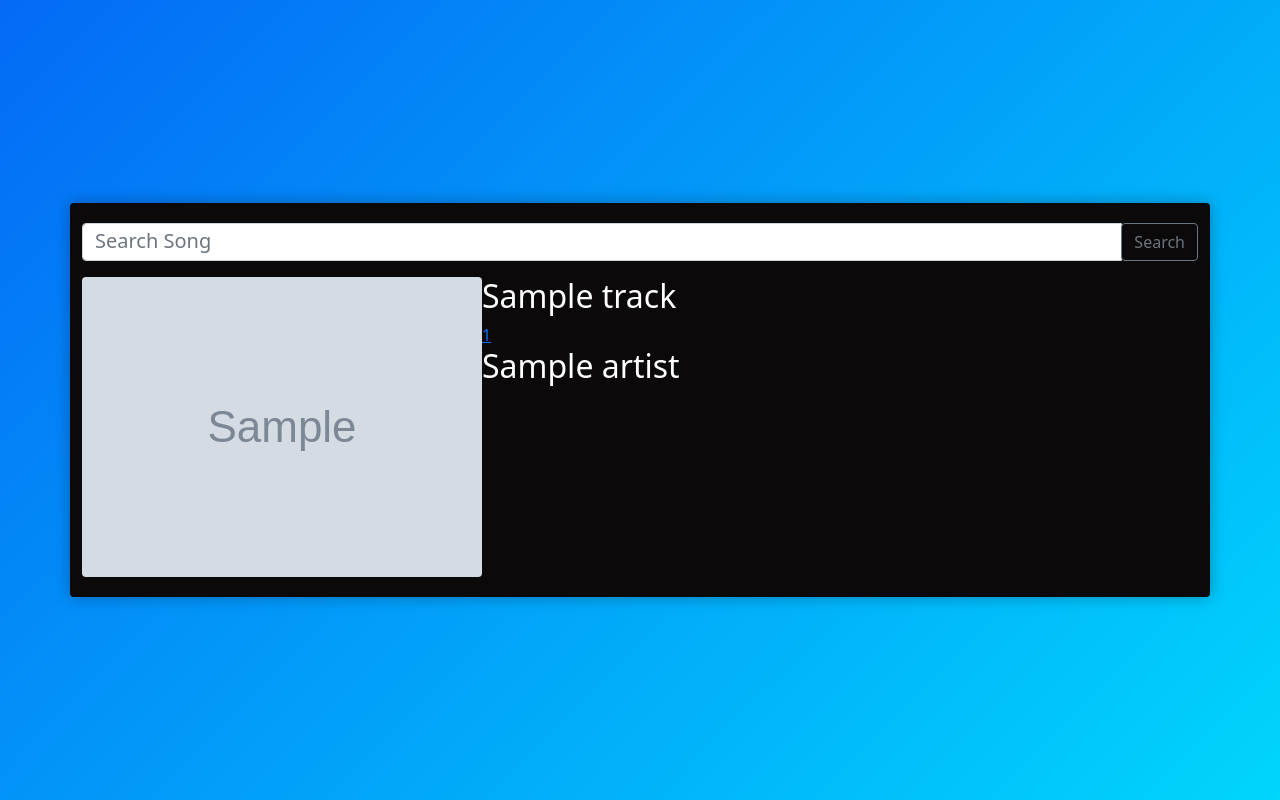
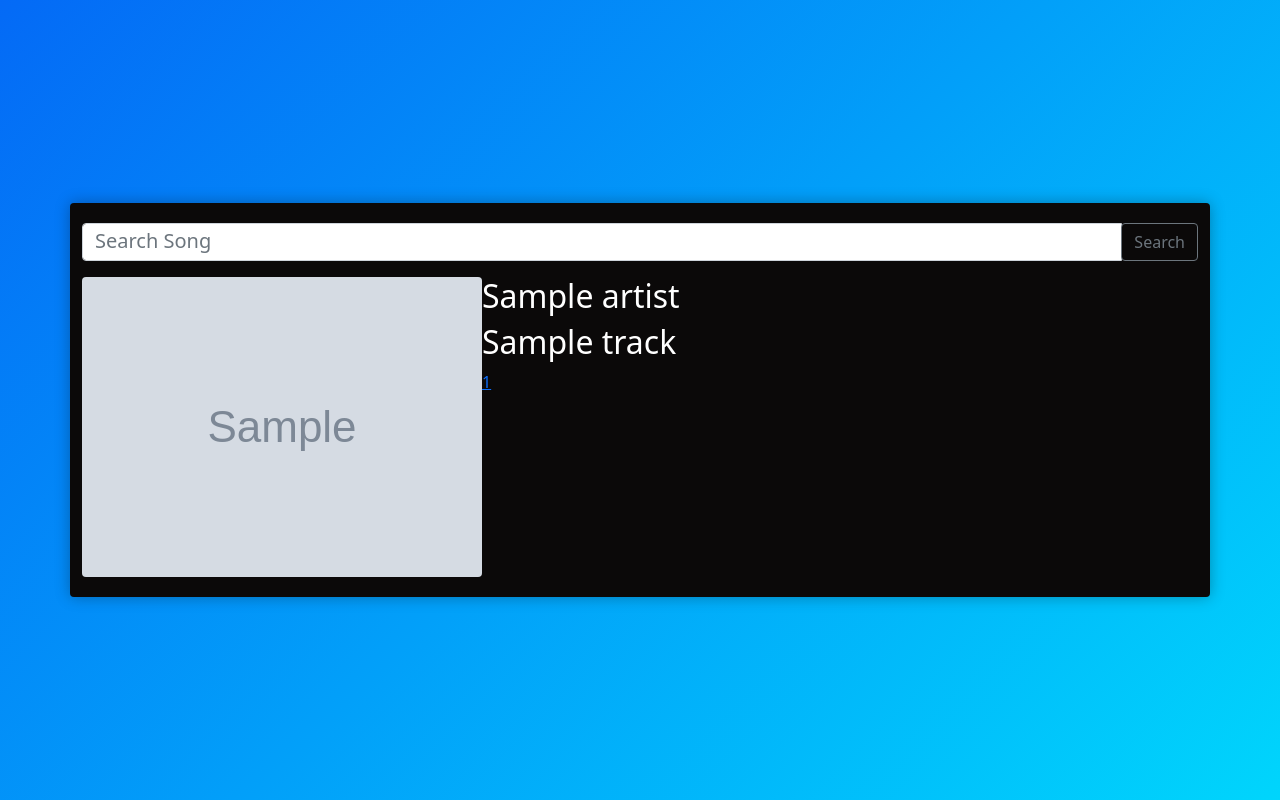
Before and after one commit to Adrianmorales1/song-review, a Flask app: template flask_app/templates/search_song.html in a window 1280 px wide. Run offline with Flask 2, Linux system fonts and the light colour scheme; the template is opened without the code that fills it: most values are stand-ins (such as "Sample title", 1, 10 or a date in 2020); grey boxes marked "Sample" are stand-in pictures.

Commit message:
Update search_song.html

```diff
--- a/flask_app/templates/search_song.html
+++ b/flask_app/templates/search_song.html
@@ -20,12 +20,12 @@
                 </div>
             </form>
             </div>
-        <div>
+        <div class="clearfix">
             {% for track in track_list%}
             <img src="{{ track['image_url'] }}" class="rounded float-start" alt="{{ track['title'] }}">
+            <h2>{{track['artist']}}</h2>
             <h2>{{track['title']}}</h2>
             <a href="/reviewsong">{{track['id']}}</a>
-            <h2>{{track['artist']}}</h2>
             {% endfor %}
         </div>
     </div>
```
